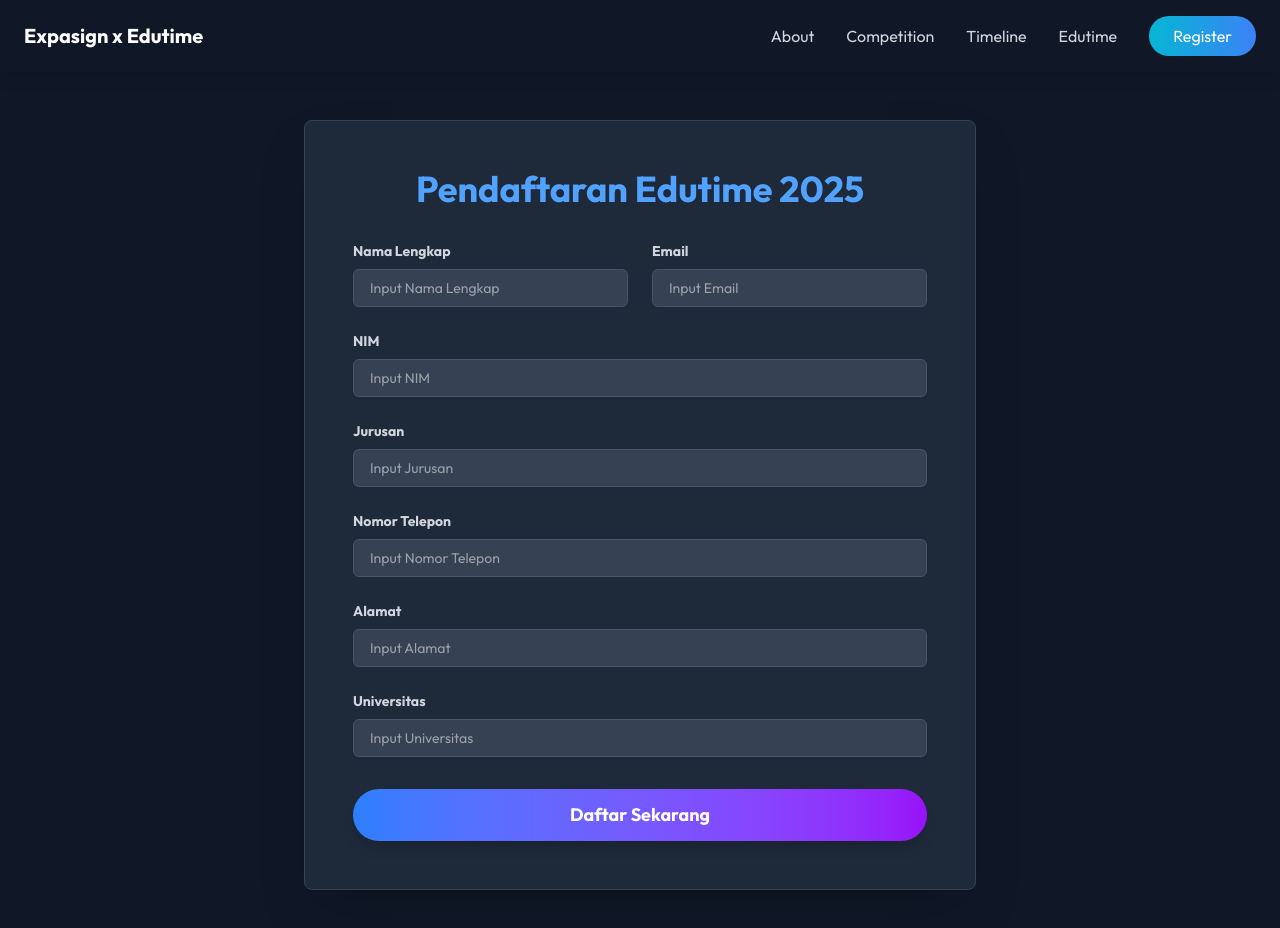
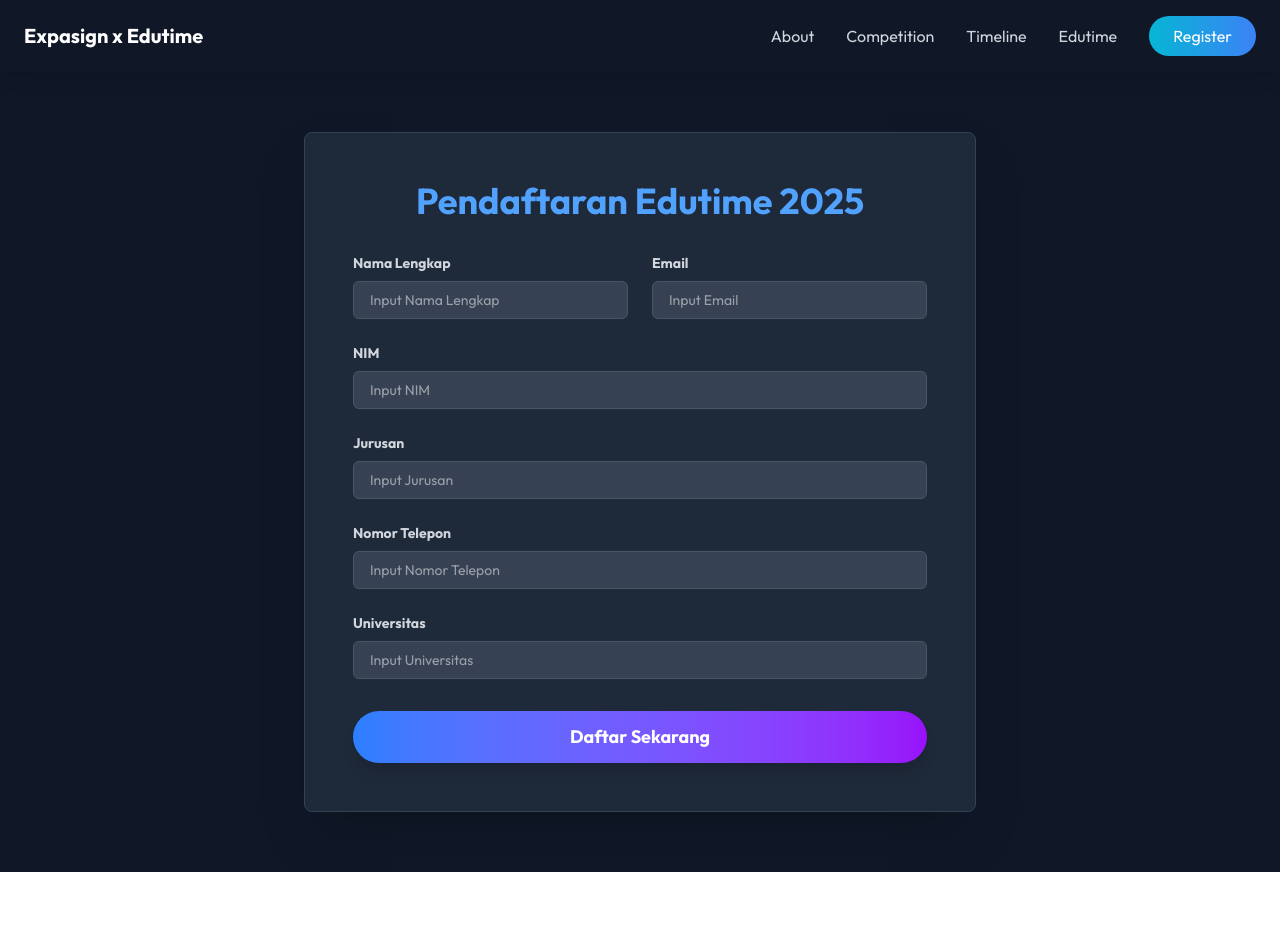
Before and after one commit to imxey/expasign-react, a React (Vite) app: page /edutime in a window 1280 px wide. Shown: the top 928 px of the page. After the commit the page ends 872 px from the top, so only its background shows below. Built offline with nearby package versions, Linux system fonts and the light colour scheme.

Commit message:
remove address

```diff
--- a/src/pages/Edutime.tsx
+++ b/src/pages/Edutime.tsx
@@ -18,7 +18,7 @@
         jurusan: '',
         email: '',
         phone: '',
-        address: '',
+        address: '-',
         school: '',
     });
 
@@ -139,9 +139,9 @@
                              <label htmlFor="phone" className="mb-2 block text-sm font-bold text-gray-300">Nomor Telepon</label>
                              <input type="tel" name="phone" id="phone" placeholder="Input Nomor Telepon" value={formData.phone} onChange={handleChange} required className="form-input w-full rounded-md border border-gray-600 bg-gray-700 px-4 py-2 text-sm text-white focus:border-blue-500 focus:ring-blue-500"/>
                          </div>
-                         <div>
-                             <label htmlFor="address" className="mb-2 block text-sm font-bold text-gray-300">Alamat</label>
-                             <input type="text" name="address" id="address" placeholder="Input Alamat" value={formData.address} onChange={handleChange} required className="form-input w-full rounded-md border border-gray-600 bg-gray-700 px-4 py-2 text-sm text-white focus:border-blue-500 focus:ring-blue-500"/>
+                         <div className='hidden'>
+                             <label htmlFor="address" className="mb-2 text-sm font-bold text-gray-300">Alamat</label>
+                             <input  type="text" name="address" id="address" placeholder="Input Alamat" value="-" onChange={handleChange} required className="form-input w-full rounded-md border border-gray-600 bg-gray-700 px-4 py-2 text-sm text-white focus:border-blue-500 focus:ring-blue-500"/>
                          </div>
                          <div>
                              <label htmlFor="school" className="mb-2 block text-sm font-bold text-gray-300">Universitas</label>
```
